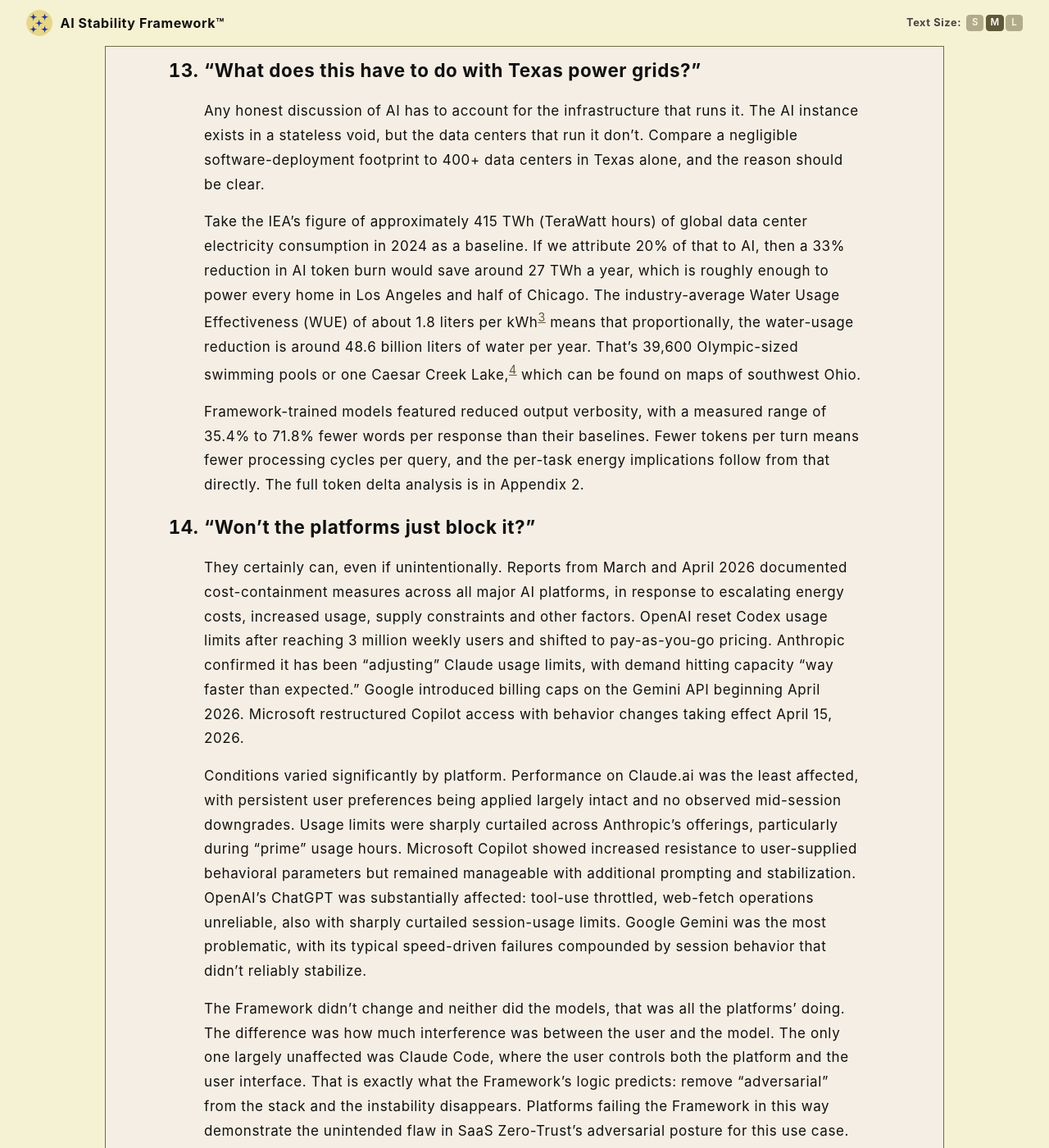
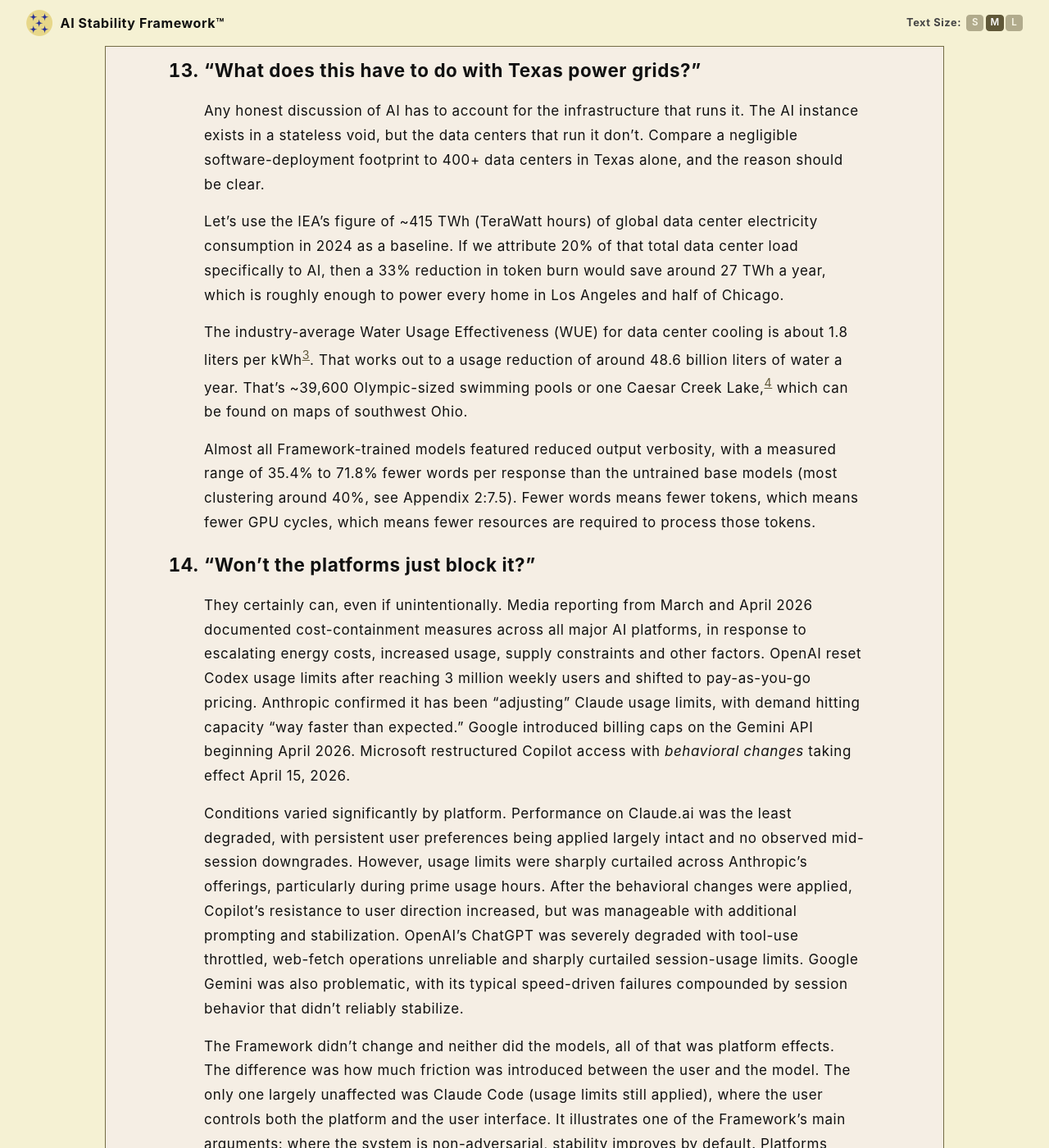
Before and after one commit to rojaslen/AISF-WEB, a Jekyll site: the page built from epilogue.md, in a window 1280 px wide and 1400 px high, scrolled down 6468 px. Shown: the whole window at 82% size. Built offline with Jekyll 4.4.1, drawn with Linux system fonts in a browser that asks for light colours; some web fonts are replaced; some of the changed text lies outside the part shown.

Commit message:
Update epilogue.md

```diff
--- a/epilogue.md
+++ b/epilogue.md
@@ -114,17 +114,19 @@
 
     Any honest discussion of AI has to account for the infrastructure that runs it. The AI instance exists in a stateless void, but the data centers that run it don't. Compare a negligible software-deployment footprint to 400+ data centers in Texas alone, and the reason should be clear.
 
-    Take the IEA's figure of approximately 415 TWh (TeraWatt hours) of global data center electricity consumption in 2024 as a baseline. If we attribute 20% of that to AI, then a 33% reduction in AI token burn would save around 27 TWh a year, which is roughly enough to power every home in Los Angeles and half of Chicago. The industry-average Water Usage Effectiveness (WUE) of about 1.8 liters per kWh[^Fb] means that proportionally, the  water-usage reduction is around 48.6 billion liters of water per year. That's 39,600 Olympic-sized swimming pools or one Caesar Creek Lake,[^Fc] which can be found on maps of southwest Ohio.
+    Let's use the IEA's figure of ~415 TWh (TeraWatt hours) of global data center electricity consumption in 2024 as a baseline. If we attribute 20% of that total data center load specifically to AI, then a 33% reduction in token burn would save around 27 TWh a year, which is roughly enough to power every home in Los Angeles and half of Chicago.
 
-    Framework-trained models featured reduced output verbosity, with a measured range of 35.4% to 71.8% fewer words per response than their baselines. Fewer tokens per turn means fewer processing cycles per query, and the per-task energy implications follow from that directly. The full token delta analysis is in Appendix 2.
+    The industry-average Water Usage Effectiveness (WUE) for data center cooling is about 1.8 liters per kWh[^Fb]. That works out to a usage reduction of around 48.6 billion liters of water a year. That's ~39,600 Olympic-sized swimming pools or one Caesar Creek Lake,[^Fc] which can be found on maps of southwest Ohio.
+
+    Almost all Framework-trained models featured reduced output verbosity, with a measured range of 35.4% to 71.8% fewer words per response than the untrained base models (most clustering around 40%, see Appendix 2:7.5). Fewer words means fewer tokens, which means fewer GPU cycles, which means fewer resources are required to process those tokens.
 
 14. <a name="faq14"></a>**"Won't the platforms just block it?"**
 
-    They certainly can, even if unintentionally. Reports from March and April 2026 documented cost-containment measures across all major AI platforms, in response to escalating energy costs, increased usage, supply constraints and other factors. OpenAI reset Codex usage limits after reaching 3 million weekly users and shifted to pay-as-you-go pricing. Anthropic confirmed it has been "adjusting" Claude usage limits, with demand hitting capacity "way faster than expected." Google introduced billing caps on the Gemini API beginning April 2026. Microsoft restructured Copilot access with behavior changes taking effect April 15, 2026.
+    They certainly can, even if unintentionally. Media reporting from March and April 2026 documented cost-containment measures across all major AI platforms, in response to escalating energy costs, increased usage, supply constraints and other factors. OpenAI reset Codex usage limits after reaching 3 million weekly users and shifted to pay-as-you-go pricing. Anthropic confirmed it has been "adjusting" Claude usage limits, with demand hitting capacity "way faster than expected." Google introduced billing caps on the Gemini API beginning April 2026. Microsoft restructured Copilot access with *behavioral changes* taking effect April 15, 2026.
 
-    Conditions varied significantly by platform. Performance on Claude.ai was the least affected, with persistent user preferences being applied largely intact and no observed mid-session downgrades. Usage limits were sharply curtailed across Anthropic's offerings, particularly during "prime" usage hours. Microsoft Copilot showed increased resistance to user-supplied behavioral parameters but remained manageable with additional prompting and stabilization. OpenAI's ChatGPT was substantially affected: tool-use throttled, web-fetch operations unreliable, also with sharply curtailed session-usage limits. Google Gemini was the most problematic, with its typical speed-driven failures compounded by session behavior that didn't reliably stabilize.
+    Conditions varied significantly by platform. Performance on Claude.ai was the least degraded, with persistent user preferences being applied largely intact and no observed mid-session downgrades. However, usage limits were sharply curtailed across Anthropic's offerings, particularly during prime usage hours. After the behavioral changes were applied, Copilot's resistance to user direction increased, but was manageable with additional prompting and stabilization. OpenAI's ChatGPT was severely degraded with tool-use throttled, web-fetch operations unreliable and sharply curtailed session-usage limits. Google Gemini was also problematic, with its typical speed-driven failures compounded by session behavior that didn't reliably stabilize.
 
-    The Framework didn't change and neither did the models, that was all the platforms' doing. The difference was how much interference was between the user and the model. The only one largely unaffected was Claude Code, where the user controls both the platform and the user interface. That is exactly what the Framework's logic predicts: remove "adversarial" from the stack and the instability disappears. Platforms failing the Framework in this way demonstrate the unintended flaw in SaaS Zero-Trust's adversarial posture for this use case.
+    The Framework didn't change and neither did the models, all of that was platform effects. The difference was how much friction was introduced between the user and the model. The only one largely unaffected was Claude Code (usage limits still applied), where the user controls both the platform and the user interface. It illustrates one of the Framework's main arguments: where the system is non-adversarial, stability improves by default. Platforms failing the Framework in this way demonstrate the unintended flaw in SaaS Zero-Trust's adversarial posture for this use case.
 
     *Deliberately* blocking the Framework is a different question. A platform operator could scan for, detect and strip out its pre-formatted data from user inputs or censor it as a forbidden topic; it's easy enough to spot. But consider the optics of doing so: they would be choosing to proactively deny accessibility requests *(ADA & §508 regulatory compliance)*, timestamps *(innocuous, content-neutral task history)*, and behavioral guidelines *(stable & reliable = increased user satisfaction & engagement)*. Platforms already drawing critical press for a wide range of issues are unlikely to also publicly block such requests.
 
```
